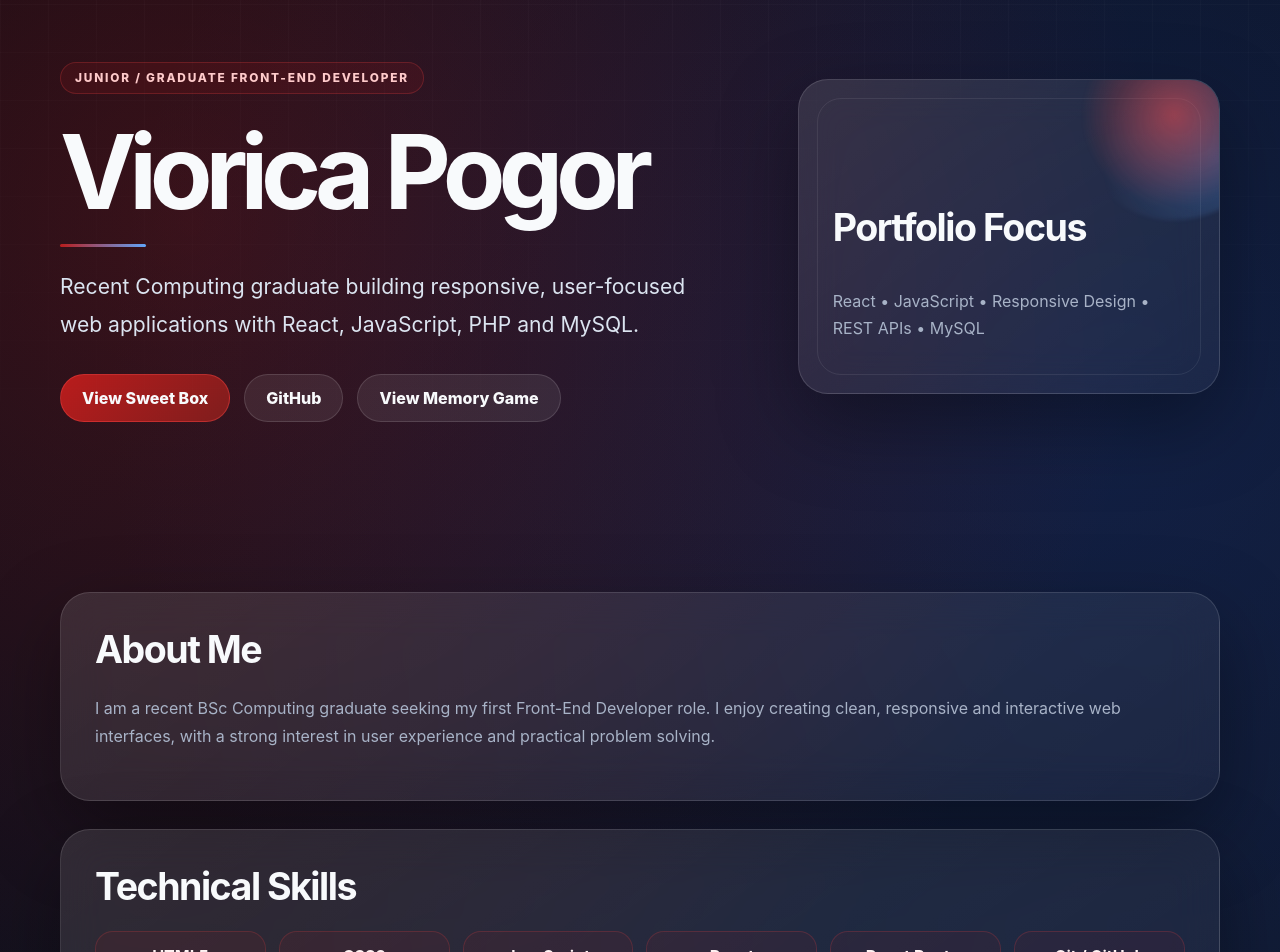
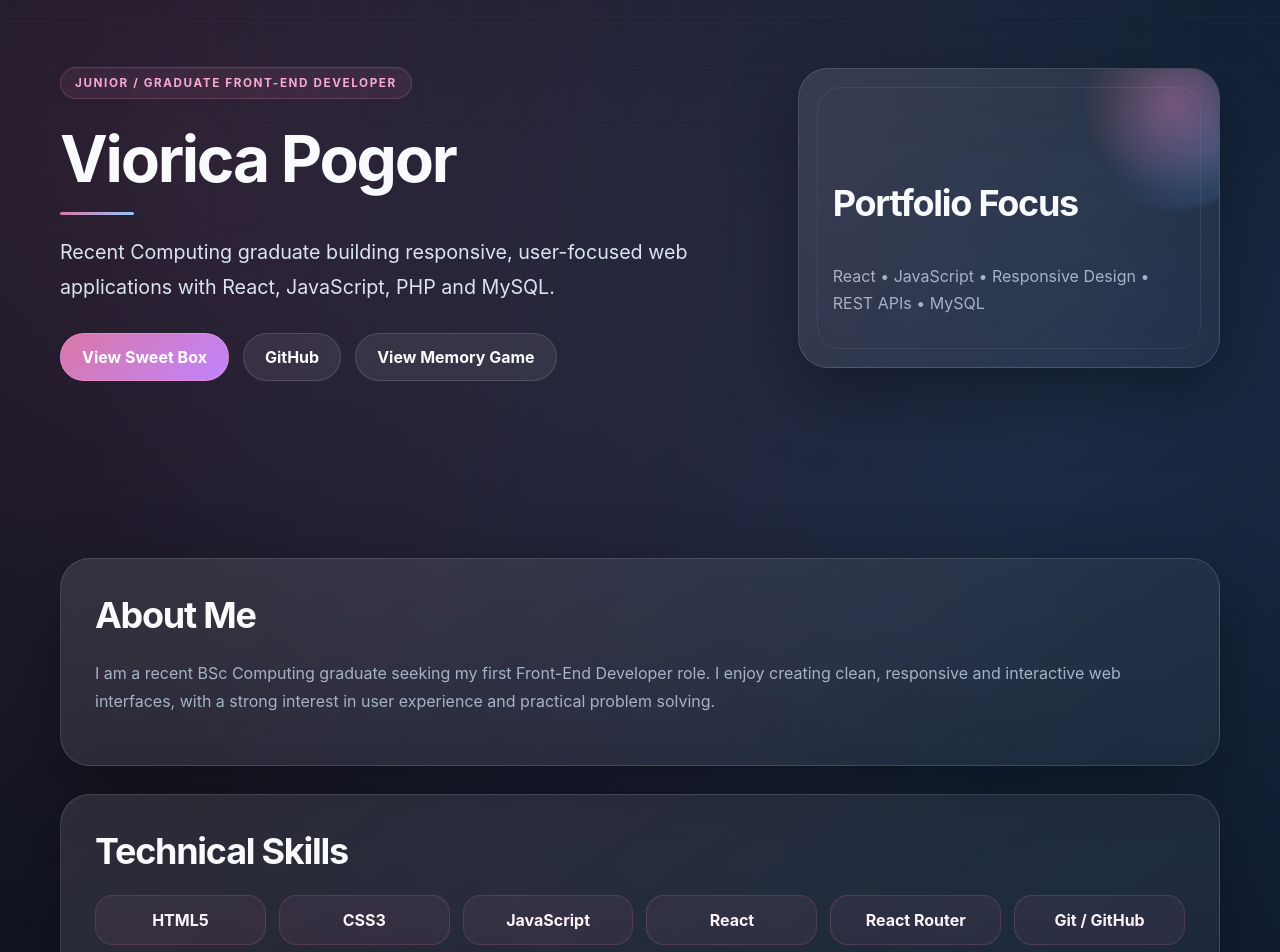
Before and after one commit to Viorica123333333333/cv-website-react, a React (Vite) app: page / in a window 1280 px wide. Shown: the part 140-1092 px from the top of the page. Built offline with nearby package versions, Linux system fonts and the light colour scheme.

Commit message:
Update css style

```diff
--- a/src/App.css
+++ b/src/App.css
@@ -3,20 +3,25 @@
 }
 
 :root {
-  --navy: #07111f;
-  --navy-soft: #0f172a;
-  --navy-card: rgba(15, 23, 42, 0.66);
-  --glass: rgba(255, 255, 255, 0.075);
-  --glass-strong: rgba(255, 255, 255, 0.11);
+  --navy: #0b1220;
+  --navy-soft: #111827;
+  --navy-card: rgba(15, 23, 42, 0.68);
+
+  --glass: rgba(255, 255, 255, 0.065);
+  --glass-strong: rgba(255, 255, 255, 0.105);
   --border: rgba(255, 255, 255, 0.13);
+
   --text: #f8fafc;
-  --muted: #a8b3c7;
+  --muted: #a7b2c6;
   --soft: #dbe4f0;
-  --red: #b91c1c;
-  --red-light: #ef4444;
-  --blue: #1e3a8a;
-  --blue-soft: #60a5fa;
-  --shadow: 0 30px 80px rgba(0, 0, 0, 0.35);
+
+  --accent: #d977a7;
+  --accent-light: #f9a8d4;
+  --violet: #c084fc;
+  --blue: #60a5fa;
+  --blue-soft: #93c5fd;
+
+  --shadow: 0 26px 70px rgba(0, 0, 0, 0.34);
 }
 
 html {
@@ -36,16 +41,21 @@ body {
     sans-serif;
   background:
     radial-gradient(
-      circle at 15% 10%,
-      rgba(185, 28, 28, 0.28),
-      transparent 28%
+      circle at 14% 8%,
+      rgba(217, 119, 167, 0.18),
+      transparent 30%
     ),
     radial-gradient(
-      circle at 85% 15%,
-      rgba(30, 58, 138, 0.32),
-      transparent 30%
+      circle at 86% 14%,
+      rgba(96, 165, 250, 0.18),
+      transparent 31%
     ),
-    linear-gradient(135deg, #060b14 0%, #0f172a 48%, #111827 100%);
+    radial-gradient(
+      circle at 45% 90%,
+      rgba(192, 132, 252, 0.09),
+      transparent 36%
+    ),
+    linear-gradient(135deg, #070d18 0%, #0b1220 46%, #111827 100%);
   color: var(--text);
   min-height: 100vh;
 }
@@ -56,10 +66,10 @@ body::before {
   inset: 0;
   pointer-events: none;
   background-image:
-    linear-gradient(rgba(255, 255, 255, 0.025) 1px, transparent 1px),
-    linear-gradient(90deg, rgba(255, 255, 255, 0.025) 1px, transparent 1px);
-  background-size: 48px 48px;
-  mask-image: linear-gradient(to bottom, black, transparent 90%);
+    linear-gradient(rgba(255, 255, 255, 0.022) 1px, transparent 1px),
+    linear-gradient(90deg, rgba(255, 255, 255, 0.022) 1px, transparent 1px);
+  background-size: 52px 52px;
+  mask-image: linear-gradient(to bottom, black, transparent 92%);
 }
 
 a {
@@ -70,11 +80,11 @@ a {
 .portfolio {
   width: min(1160px, 92%);
   margin: 0 auto;
-  padding: 48px 0 70px;
+  padding: 46px 0 70px;
 }
 
 .hero {
-  min-height: 82vh;
+  min-height: 78vh;
   display: grid;
   grid-template-columns: 1.25fr 0.75fr;
   gap: 34px;
@@ -87,48 +97,51 @@ a {
   width: fit-content;
   padding: 8px 14px;
   border-radius: 999px;
-  color: #fecaca;
-  background: rgba(185, 28, 28, 0.12);
-  border: 1px solid rgba(239, 68, 68, 0.24);
-  font-size: 0.74rem;
-  font-weight: 800;
-  letter-spacing: 1.8px;
+  color: var(--accent-light);
+  background: rgba(217, 119, 167, 0.1);
+  border: 1px solid rgba(217, 119, 167, 0.25);
+  font-size: 0.73rem;
+  font-weight: 700;
+  letter-spacing: 1.6px;
   text-transform: uppercase;
 }
 
 h1 {
-  font-size: clamp(3.4rem, 8vw, 6.8rem);
-  line-height: 0.94;
-  margin: 18px 0;
-  letter-spacing: -0.07em;
+  font-size: clamp(2.75rem, 5vw, 4.5rem);
+  line-height: 1.05;
+  margin: 14px 0;
+  letter-spacing: -0.035em;
+  font-weight: 700;
 }
 
 h1::after {
   content: "";
   display: block;
-  width: 86px;
+  width: 74px;
   height: 3px;
-  margin-top: 24px;
+  margin-top: 20px;
   border-radius: 999px;
-  background: linear-gradient(90deg, var(--red), var(--blue-soft));
+  background: linear-gradient(90deg, var(--accent), var(--blue-soft));
 }
 
 h2 {
-  font-size: clamp(1.75rem, 3vw, 2.35rem);
+  font-size: clamp(1.65rem, 3vw, 2.25rem);
   margin: 0 0 22px;
-  letter-spacing: -0.04em;
+  letter-spacing: -0.035em;
+  font-weight: 700;
 }
 
 h3 {
   margin: 0 0 10px;
-  font-size: 1.2rem;
+  font-size: 1.17rem;
+  font-weight: 700;
 }
 
 .intro {
   max-width: 670px;
   color: var(--soft);
-  font-size: clamp(1.08rem, 2vw, 1.32rem);
-  line-height: 1.8;
+  font-size: clamp(1.05rem, 1.8vw, 1.23rem);
+  line-height: 1.78;
 }
 
 .heroButtons,
@@ -137,7 +150,7 @@ h3 {
   display: flex;
   flex-wrap: wrap;
   gap: 14px;
-  margin-top: 30px;
+  margin-top: 28px;
 }
 
 .heroButtons a,
@@ -145,26 +158,32 @@ h3 {
 .contactLinks a {
   padding: 13px 21px;
   border-radius: 999px;
-  font-weight: 800;
-  background: rgba(255, 255, 255, 0.08);
+  font-weight: 700;
+  background: rgba(255, 255, 255, 0.075);
   border: 1px solid var(--border);
   color: var(--text);
-  transition: 0.25s ease;
+  transition:
+    transform 0.25s ease,
+    border-color 0.25s ease,
+    box-shadow 0.25s ease,
+    background 0.25s ease;
 }
 
 .heroButtons a:first-child,
 .links a:first-child,
 .contactLinks a:first-child {
-  background: linear-gradient(135deg, var(--red), #7f1d1d);
-  border-color: rgba(239, 68, 68, 0.45);
+  background: linear-gradient(135deg, var(--accent), var(--violet));
+  border-color: rgba(249, 168, 212, 0.38);
+  color: #fff;
 }
 
 .heroButtons a:hover,
 .links a:hover,
 .contactLinks a:hover {
   transform: translateY(-3px);
-  border-color: rgba(239, 68, 68, 0.48);
-  box-shadow: 0 18px 45px rgba(185, 28, 28, 0.18);
+  border-color: rgba(217, 119, 167, 0.36);
+  box-shadow: 0 18px 45px rgba(217, 119, 167, 0.14);
+  background: rgba(255, 255, 255, 0.1);
 }
 
 .heroCard,
@@ -177,7 +196,7 @@ h3 {
   background: linear-gradient(
     145deg,
     var(--glass-strong),
-    rgba(255, 255, 255, 0.045)
+    rgba(255, 255, 255, 0.042)
   );
   border: 1px solid var(--border);
   backdrop-filter: blur(22px);
@@ -187,7 +206,7 @@ h3 {
 }
 
 .heroCard {
-  min-height: 315px;
+  min-height: 300px;
   padding: 34px;
   display: flex;
   flex-direction: column;
@@ -199,7 +218,7 @@ h3 {
   position: absolute;
   inset: 18px;
   border-radius: 24px;
-  border: 1px solid rgba(255, 255, 255, 0.08);
+  border: 1px solid rgba(255, 255, 255, 0.075);
 }
 
 .heroCard::after {
@@ -211,13 +230,13 @@ h3 {
   right: -60px;
   border-radius: 50%;
   background:
-    radial-gradient(circle, rgba(239, 68, 68, 0.55), transparent 62%),
+    radial-gradient(circle, rgba(217, 119, 167, 0.42), transparent 62%),
     radial-gradient(
       circle at 70% 70%,
-      rgba(96, 165, 250, 0.28),
+      rgba(96, 165, 250, 0.24),
       transparent 55%
     );
-  filter: blur(2px);
+  filter: blur(3px);
 }
 
 .heroCard h2,
@@ -255,41 +274,47 @@ h3 {
   padding: 14px 16px;
   border-radius: 18px;
   text-align: center;
-  color: #fef2f2;
-  font-weight: 700;
-  background: rgba(185, 28, 28, 0.08);
-  border: 1px solid rgba(239, 68, 68, 0.2);
-  transition: 0.25s ease;
+  color: #fdf2f8;
+  font-weight: 650;
+  background: rgba(217, 119, 167, 0.075);
+  border: 1px solid rgba(217, 119, 167, 0.2);
+  transition:
+    transform 0.25s ease,
+    background 0.25s ease,
+    border-color 0.25s ease;
 }
 
 .skillsGrid span:hover {
   transform: translateY(-3px);
-  background: rgba(30, 58, 138, 0.22);
-  border-color: rgba(96, 165, 250, 0.32);
+  background: rgba(96, 165, 250, 0.14);
+  border-color: rgba(147, 197, 253, 0.3);
 }
 
 .projectCard {
   padding: 32px;
   margin-bottom: 22px;
-  transition: 0.25s ease;
+  transition:
+    transform 0.25s ease,
+    border-color 0.25s ease,
+    box-shadow 0.25s ease;
 }
 
 .projectCard:hover,
 .timelineItem:hover {
   transform: translateY(-4px);
-  border-color: rgba(239, 68, 68, 0.35);
+  border-color: rgba(217, 119, 167, 0.32);
   box-shadow: 0 28px 80px rgba(0, 0, 0, 0.42);
 }
 
 .projectCard.featured {
-  border-color: rgba(239, 68, 68, 0.35);
+  border-color: rgba(217, 119, 167, 0.28);
   background:
     linear-gradient(
       145deg,
-      rgba(185, 28, 28, 0.13),
-      rgba(255, 255, 255, 0.055)
+      rgba(217, 119, 167, 0.095),
+      rgba(96, 165, 250, 0.055)
     ),
-    rgba(15, 23, 42, 0.68);
+    rgba(15, 23, 42, 0.67);
 }
 
 .projectCard ul {
@@ -300,7 +325,7 @@ h3 {
 }
 
 .projectCard li::marker {
-  color: var(--red-light);
+  color: var(--accent-light);
 }
 
 .timeline {
@@ -311,7 +336,10 @@ h3 {
 .timelineItem {
   padding: 24px 26px;
   border-radius: 24px;
-  transition: 0.25s ease;
+  transition:
+    transform 0.25s ease,
+    border-color 0.25s ease,
+    box-shadow 0.25s ease;
 }
 
 .timelineItem h3 {
@@ -321,8 +349,12 @@ h3 {
 .contact {
   text-align: center;
   background:
-    linear-gradient(135deg, rgba(185, 28, 28, 0.2), rgba(30, 58, 138, 0.22)),
-    rgba(255, 255, 255, 0.055);
+    linear-gradient(
+      135deg,
+      rgba(217, 119, 167, 0.15),
+      rgba(96, 165, 250, 0.13)
+    ),
+    rgba(255, 255, 255, 0.052);
 }
 
 .contact h2 {
@@ -342,11 +374,11 @@ h3 {
   }
 
   .heroCard {
-    min-height: 240px;
+    min-height: 230px;
   }
 
   h1 {
-    font-size: clamp(3rem, 16vw, 5rem);
+    font-size: clamp(2.65rem, 12vw, 4.3rem);
   }
 }
 
```
